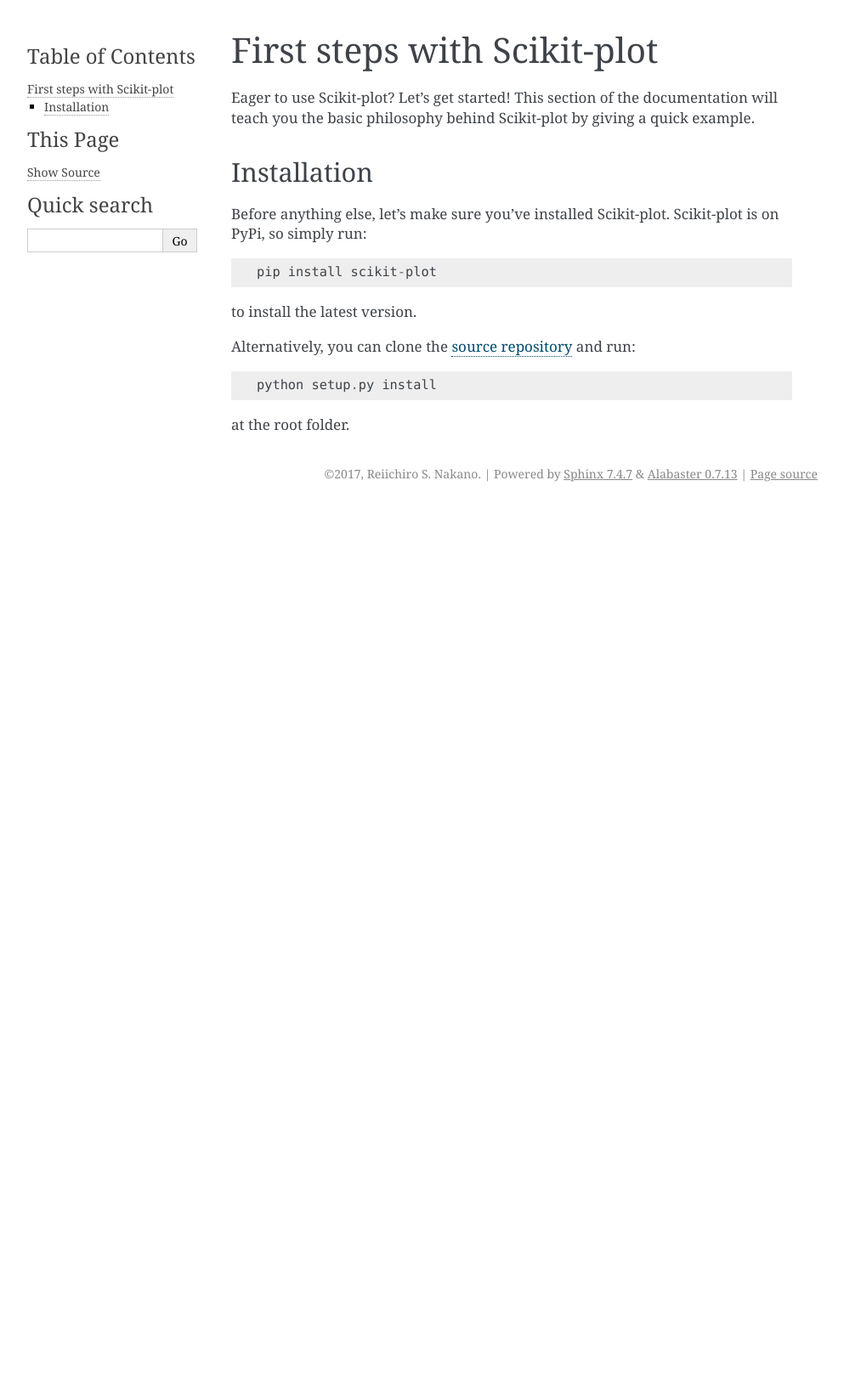
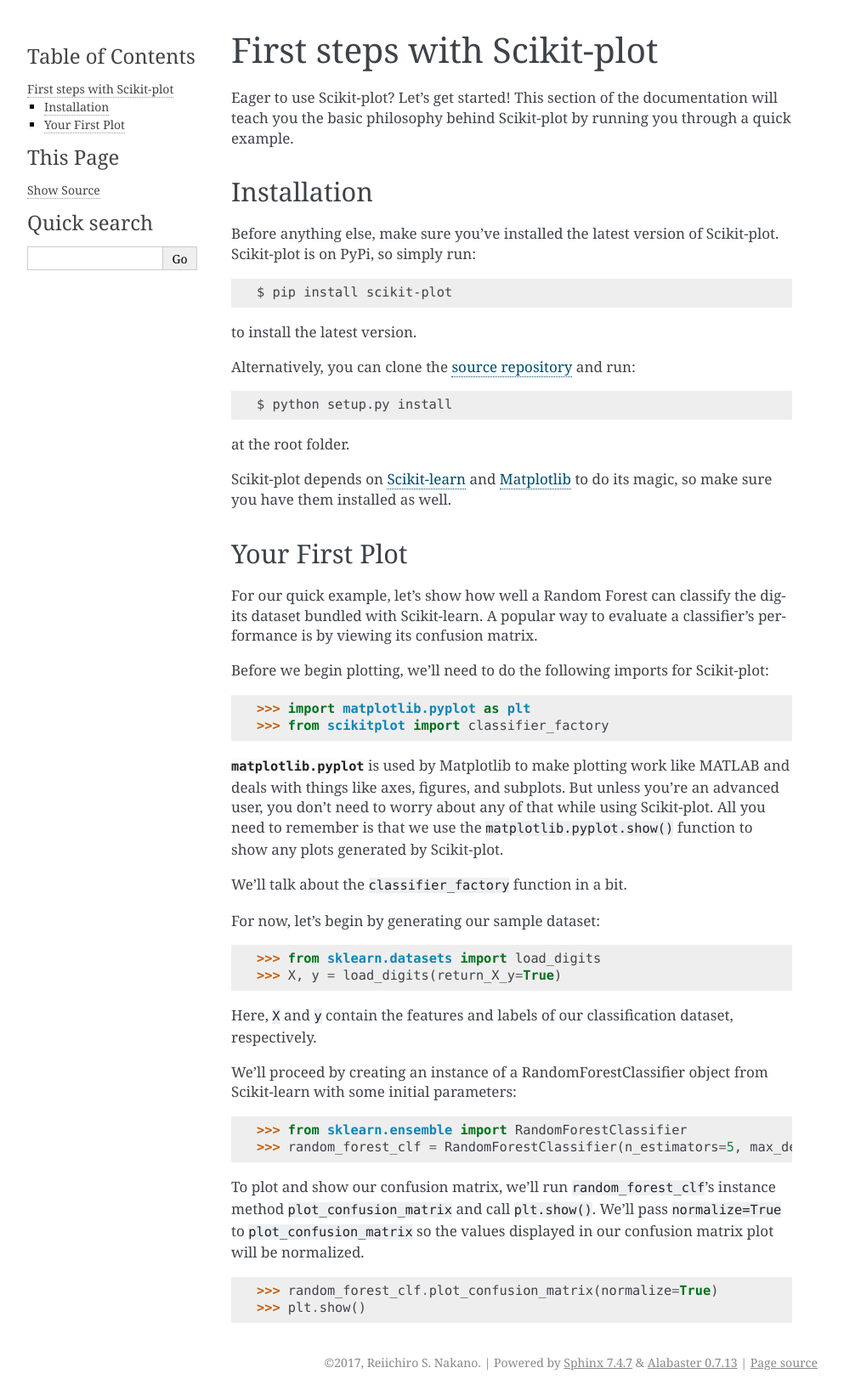
Before and after one commit to reiinakano/scikit-plot, a Sphinx documentation site: the page built from docs/Quickstart.rst, in a window 1280 px wide. Shown: the whole page at 85% size, without its empty margins (148-1141 px from the left). Built offline with Sphinx 7.4.7, drawn with Linux system fonts in a browser that asks for light colours; before the commit the page ends 900 px from its top, so only the background shows below that.

Commit message:
installation and your first plot instructions

```diff
--- a/docs/Quickstart.rst
+++ b/docs/Quickstart.rst
@@ -4,19 +4,52 @@
 First steps with Scikit-plot
 ============================
 
-Eager to use Scikit-plot? Let's get started! This section of the documentation will teach you the basic philosophy behind Scikit-plot by giving a quick example.
+Eager to use Scikit-plot? Let's get started! This section of the documentation will teach you the basic philosophy behind Scikit-plot by running you through a quick example.
 
 Installation
 ------------
 
-Before anything else, let's make sure you've installed Scikit-plot. Scikit-plot is on PyPi, so simply run::
+Before anything else, make sure you've installed the latest version of Scikit-plot. Scikit-plot is on PyPi, so simply run::
 
-    pip install scikit-plot
+    $ pip install scikit-plot
 
 to install the latest version.
 
 Alternatively, you can clone the `source repository <https://github.com/reiinakano/scikit-plot>`_ and run::
 
-    python setup.py install
+    $ python setup.py install
 
 at the root folder.
+
+Scikit-plot depends on `Scikit-learn <http://scikit-learn.org/>`_ and `Matplotlib <http://matplotlib.org/>`_ to do its magic, so make sure you have them installed as well.
+
+Your First Plot
+---------------
+
+For our quick example, let's show how well a Random Forest can classify the digits dataset bundled with Scikit-learn. A popular way to evaluate a classifier's performance is by viewing its confusion matrix.
+
+Before we begin plotting, we'll need to do the following imports for Scikit-plot::
+
+    >>> import matplotlib.pyplot as plt
+    >>> from scikitplot import classifier_factory
+
+:class:`matplotlib.pyplot` is used by Matplotlib to make plotting work like MATLAB and deals with things like axes, figures, and subplots. But unless you're an advanced user, you don't need to worry about any of that while using Scikit-plot. All you need to remember is that we use the ``matplotlib.pyplot.show()`` function to show any plots generated by Scikit-plot.
+
+We'll talk about the ``classifier_factory`` function in a bit.
+
+For now, let's begin by generating our sample dataset::
+
+    >>> from sklearn.datasets import load_digits
+    >>> X, y = load_digits(return_X_y=True)
+
+Here, ``X`` and ``y`` contain the features and labels of our classification dataset, respectively.
+
+We'll proceed by creating an instance of a RandomForestClassifier object from Scikit-learn with some initial parameters::
+
+    >>> from sklearn.ensemble import RandomForestClassifier
+    >>> random_forest_clf = RandomForestClassifier(n_estimators=5, max_depth=5, random_state=1)
+
+To plot and show our confusion matrix, we'll run ``random_forest_clf``'s instance method ``plot_confusion_matrix`` and call ``plt.show()``. We'll pass ``normalize=True`` to ``plot_confusion_matrix`` so the values displayed in our confusion matrix plot will be normalized.
+
+    >>> random_forest_clf.plot_confusion_matrix(normalize=True)
+    >>> plt.show()
```
